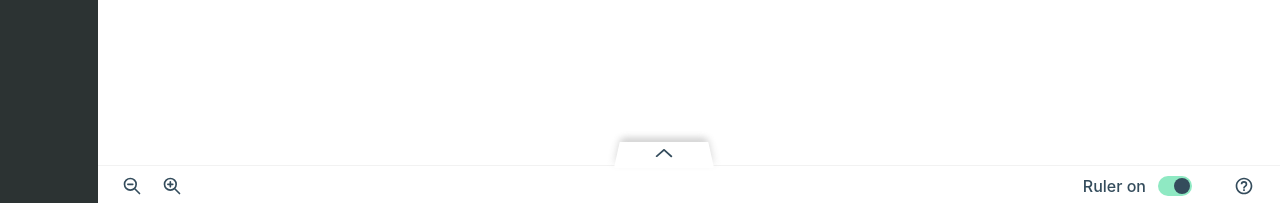
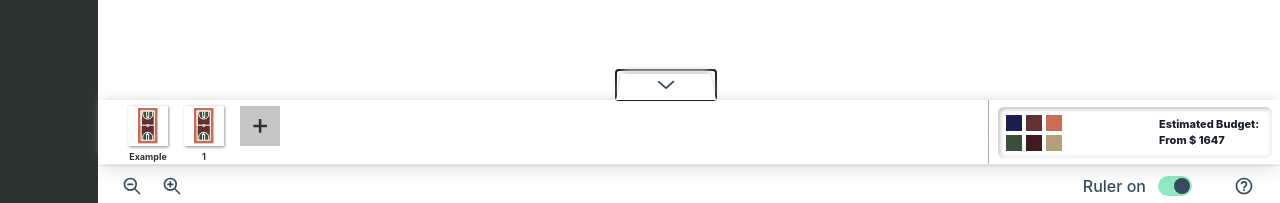
Before and after one commit to courtcanva/cc-app, a Next.js app: page / in a window 1280 px wide. Shown: the part 594-797 px from the top of the page. Built offline with nearby package versions, Linux system fonts and the light colour scheme.

Commit message:
fix: cc-0014 open by default(priceBar)

```diff
--- a/src/components/PriceBar/index.tsx
+++ b/src/components/PriceBar/index.tsx
@@ -1,12 +1,4 @@
-import {
-  Box,
-  Drawer,
-  DrawerBody,
-  DrawerContent,
-  Flex,
-  Spacer,
-  useDisclosure,
-} from "@chakra-ui/react";
+import { Box, Drawer, DrawerBody, DrawerContent, Flex, Spacer } from "@chakra-ui/react";
 import { useStyleConfig } from "@chakra-ui/react";
 import Down from "@/assets/svg/PriceBarSvg/down.svg";
 import Up from "@/assets/svg/PriceBarSvg/up.svg";
@@ -15,12 +7,16 @@ import CourtTemplate from "./CourtTemplate";
 import TileColorBoard from "./TileColorBoard";
 
 const PriceBar: React.FC = () => {
-  const { isOpen, onOpen, onClose } = useDisclosure();
+  const [isOpen, setIsOpen] = React.useState<boolean>(true);
   const drawerBtnStyles = useStyleConfig("DrawerButton", { isOpen });
 
-  const drawerButton = (onOffFunc: React.MouseEventHandler<HTMLDivElement | HTMLButtonElement>) => {
+  const drawerController = () => setIsOpen(!isOpen);
+
+  const drawerButton = (
+    controller: React.MouseEventHandler<HTMLDivElement | HTMLButtonElement>
+  ) => {
     return (
-      <Box onClick={onOffFunc} sx={drawerBtnStyles} as="button">
+      <Box onClick={controller} sx={drawerBtnStyles} as="button" data-testid="drawer-button">
         <Box pos="absolute" zIndex="1" top="50%" left="50%" transform="translate(-50%, -50%)">
           {isOpen ? <Down /> : <Up />}
         </Box>
@@ -30,10 +26,10 @@ const PriceBar: React.FC = () => {
 
   return (
     <Box position="fixed" bottom="0px" width="100vw" marginBottom="38px" zIndex="1600">
-      {!isOpen && drawerButton(onOpen)}
+      {!isOpen && drawerButton(drawerController)}
       <Drawer
         placement="bottom"
-        onClose={onClose}
+        onClose={drawerController}
         isOpen={isOpen}
         closeOnOverlayClick={false}
         variant="alwaysOpen"
@@ -46,7 +42,7 @@ const PriceBar: React.FC = () => {
             marginBottom: "42px",
           }}
         >
-          {drawerButton(onClose)}
+          {drawerButton(drawerController)}
           <DrawerBody boxShadow="0px -5px 10px -5px lightgrey" p="0">
             <Flex>
               <CourtTemplate />
```
Also changed, not shown: 1 other file (tests, documents, lock files or other folders).
